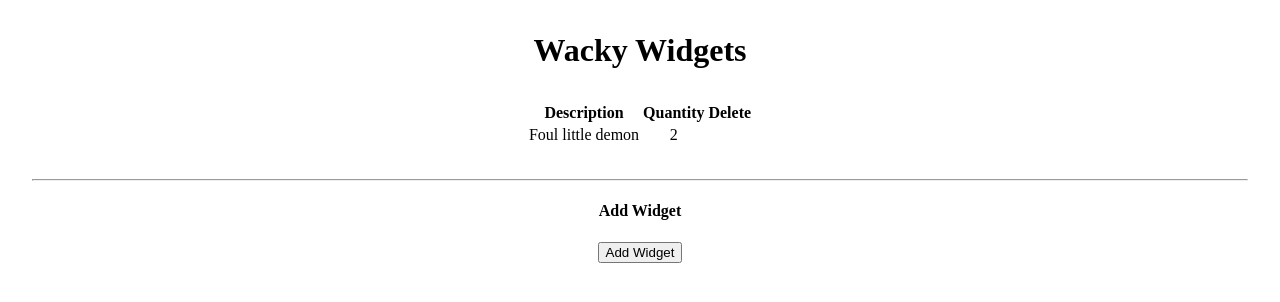
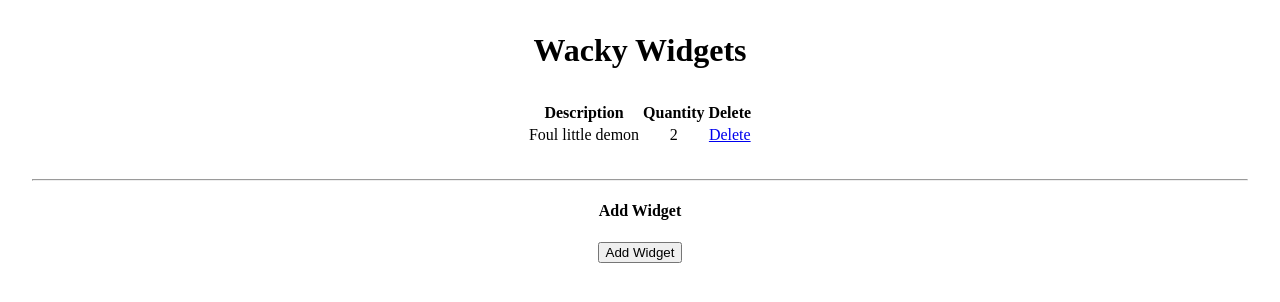
Before and after one commit to Jonahmallard/assessment_3, a Django app: page / in a window 1280 px wide. Shown: the top 302 px of the page. Run offline with Django 3.2, Linux system fonts and the light colour scheme; data comes from the database, SQL or seed files in the repository.

Commit message:
Delete Widget

```diff
--- a/main_app/templates/index.html
+++ b/main_app/templates/index.html
@@ -25,7 +25,7 @@
         <tr>
             <td>{{ widget.description }}</td>
             <td>{{ widget.quantity }}</td>
-            <!-- <td><a href="{% url 'delete_widget' widget.id %}">Delete</a></td> -->
+            <td><a href="{% url 'delete_widget' widget.id %}">Delete</a></td>
         </tr>
     {% endfor %}
     </table>
```
